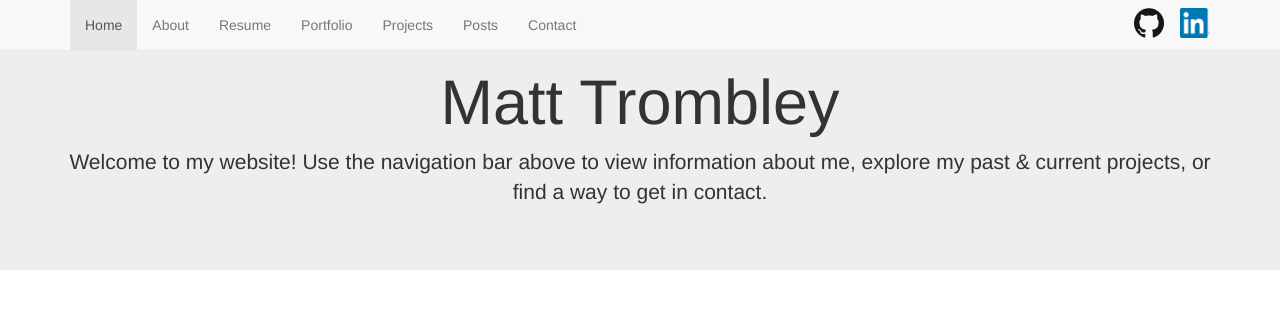
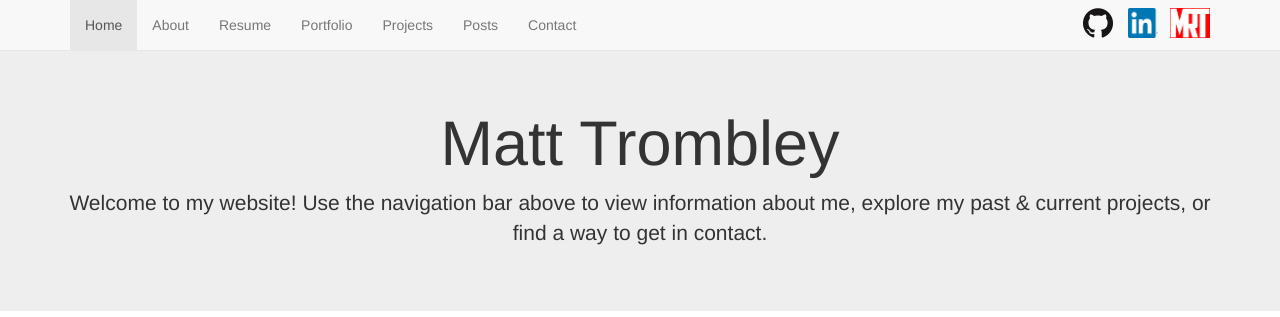
Before and after one commit to mrtrombley/mrtrombley.github.io, a plain HTML site: page index.html in a window 1280 px wide. Shown: the top 317 px of the page. Drawn offline with Linux system fonts and the light colour scheme.

Commit message:
Update main page with logo

```diff
--- a/index.html
+++ b/index.html
@@ -41,9 +41,10 @@ j=d.createElement(s),dl=l!='dataLayer'?'&l='+l:'';j.async=true;j.src=
       </ul>
       <form class="navbar-form navbar-right" role="link'>
         <div class="form-group">
+
         <a href="https://github.com/mrtrombley/"> <img border="0" alt="GitHub" src="github.png" width="30" height='30'></a>&nbsp;&nbsp;&nbsp;
-        	<a href="https://www.linkedin.com/in/mrtrombley"> <img border="0" alt="LinkedIn" src="linkedin.png" width="30" height='30'></a>
-
+        	<a href="https://www.linkedin.com/in/mrtrombley"> <img border="0" alt="LinkedIn" src="linkedin.png" width="30" height='30'></a> &nbsp;
+            <img border="0" alt="MRT" src="mrtlogo.png" width="40">
         </div>
 </form>
 </div>
@@ -53,7 +54,7 @@ j=d.createElement(s),dl=l!='dataLayer'?'&l='+l:'';j.async=true;j.src=
 </nav>
 <section>
   <div class="jumbotron text-center">
-    <div class="container">
+    <div class="container"> <hr>
       <div class="row">
           <h1>Matt Trombley</h1>
           <p>Welcome to my website! Use the navigation bar above to view information about me, explore my past & current projects, or find a way to get in contact. </p>
```
Also changed, not shown: mrtlogo.png (added).
